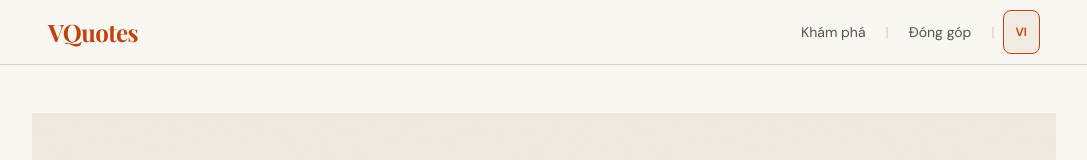
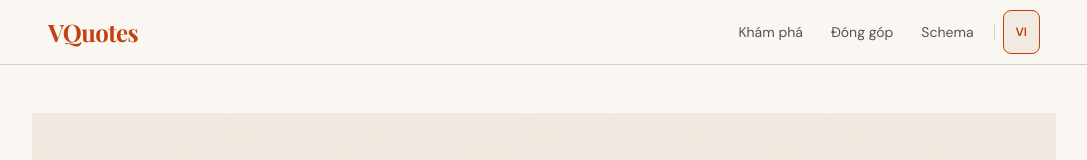
Before and after one commit to bbinarygo/vquotes, a Next.js app: page / in a window 1280 px wide. Shown: the top 160 px of the page, without its empty margins (96-1183 px from the left). Built offline with nearby package versions, Linux system fonts and the light colour scheme; no server answers; the database is empty; a web font is replaced by a local one.

Commit message:
style: desktop nav — hover pills, active link state, remove pipe separators

```diff
--- a/src/app/layout.tsx
+++ b/src/app/layout.tsx
@@ -3,7 +3,7 @@ import { Playfair_Display, DM_Sans } from 'next/font/google';
 import Link from 'next/link';
 import { LanguageProvider } from '@/context/LanguageContext';
 import MobileNav from '@/components/MobileNav';
-import LangToggle from '@/components/LangToggle';
+import DesktopNav from '@/components/DesktopNav';
 import { getLang } from '@/lib/lang';
 import { t } from '@/lib/i18n';
 import './globals.css';
@@ -39,17 +39,7 @@ export default async function RootLayout({ children }: { children: React.ReactNo
                 VQuotes
               </Link>
               {/* Desktop nav */}
-              <nav className="hidden md:flex items-center gap-1 text-sm text-ink-muted">
-                <Link href="/browse" className="px-3 py-2 hover:text-sienna transition-colors rounded">
-                  {t('nav_browse', lang)}
-                </Link>
-                <span className="text-rule mx-1">|</span>
-                <Link href="/contribute" className="px-3 py-2 hover:text-sienna transition-colors rounded">
-                  {t('nav_contribute', lang)}
-                </Link>
-                <span className="text-rule mx-1">|</span>
-                <LangToggle />
-              </nav>
+              <DesktopNav />
               {/* Mobile hamburger */}
               <MobileNav />
             </div>
--- /dev/null
+++ b/src/components/DesktopNav.tsx
@@ -0,0 +1,40 @@
+'use client';
+import Link from 'next/link';
+import { usePathname } from 'next/navigation';
+import LangToggle from '@/components/LangToggle';
+import { useLanguage } from '@/context/LanguageContext';
+import { t } from '@/lib/i18n';
+
+const NAV_LINKS = [
+  { href: '/browse', key: 'nav_browse' as const },
+  { href: '/contribute', key: 'nav_contribute' as const },
+  { href: '/schema', key: 'nav_schema' as const },
+] as const;
+
+export default function DesktopNav() {
+  const pathname = usePathname();
+  const { lang } = useLanguage();
+
+  return (
+    <nav className="hidden md:flex items-center gap-1 text-sm text-ink-muted">
+      {NAV_LINKS.map(({ href, key }) => {
+        const active = pathname === href || pathname.startsWith(href + '/');
+        return (
+          <Link
+            key={href}
+            href={href}
+            className={`px-3 py-1.5 rounded-lg transition-colors focus-ring min-h-[44px] flex items-center ${
+              active
+                ? 'text-sienna font-medium bg-parchment'
+                : 'hover:text-sienna hover:bg-parchment'
+            }`}
+          >
+            {t(key, lang)}
+          </Link>
+        );
+      })}
+      <span className="w-px h-4 bg-rule mx-1" aria-hidden="true" />
+      <LangToggle />
+    </nav>
+  );
+}
```
